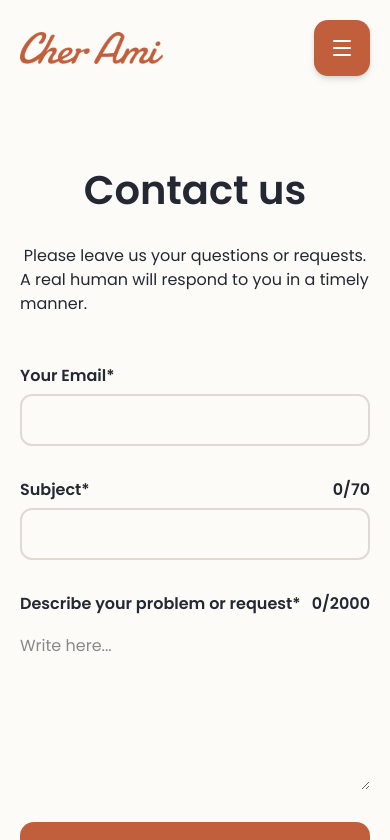
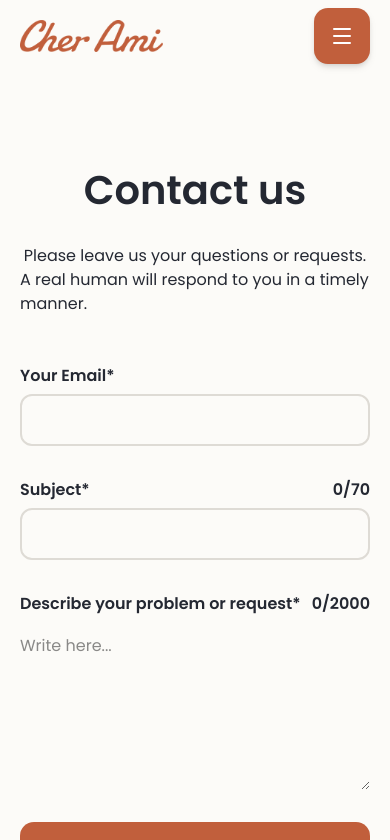
Before and after one commit to Jackalope523/cher-ami-website, a Next.js app: page /contact in a window 390 px wide. Shown: the top 840 px of the page. Built offline with nearby package versions, Linux system fonts and the light colour scheme.

Commit message:
Fix mobile header height

```diff
--- a/components/Header.tsx
+++ b/components/Header.tsx
@@ -9,14 +9,16 @@ import CloseIcon from '@/public/x-white.svg';
 import FacebookIcon from '@/public/facebook.svg';
 import InstagramIcon from '@/public/instagram.svg';
 import TikTokIcon from '@/public/tiktok.svg';
+import { usePlausible } from 'next-plausible';
 
 export default function Header() {
+  const plausible = usePlausible();
   const [showMenu, setShowMenu] = useState<boolean>(false);
 
   return (
     <header className={`fixed w-full z-50 bg-[#FCFBF8]
       ${showMenu && 'shadow-md/35 shadow-[#868581]'}`}>
-      <div className="flex flex-row justify-between items-center w-full max-w-[1200px] bg-[#FCFBF8] mx-auto px-5 lg:px-13 xl:px-5 pt-5 pb-2">
+      <div className="flex flex-row justify-between items-center w-full max-w-[1200px] bg-[#FCFBF8] mx-auto px-5 lg:px-13 xl:px-5 pt-2 lg:pt-5 pb-2">
         <Link href={'/'}>
           <Image
             src={TitleImage}
@@ -45,7 +47,8 @@ export default function Header() {
           </Link>
           <Link
             href="/#download"
-            className="bg-[#C15F3C] hover:bg-[#89432B] active:bg-[#89432B] text-[#FFFFFF] px-4 py-3 rounded-xl">
+            className="bg-[#C15F3C] hover:bg-[#89432B] active:bg-[#89432B] text-[#FFFFFF] px-4 py-3 rounded-xl"
+            onClick={() => plausible('Header CTA Pressed')}>
             Get Cher Ami
           </Link>
         </div>
@@ -79,6 +82,7 @@ export default function Header() {
             href="/#download"
             onClick={() => {
               setShowMenu(false);
+              plausible('Header CTA Pressed');
             }}
             className="bg-[#C15F3C] active:bg-[#89432B] text-[#FFFFFF] px-4 py-3 rounded-xl">
             Get Cher Ami
```
